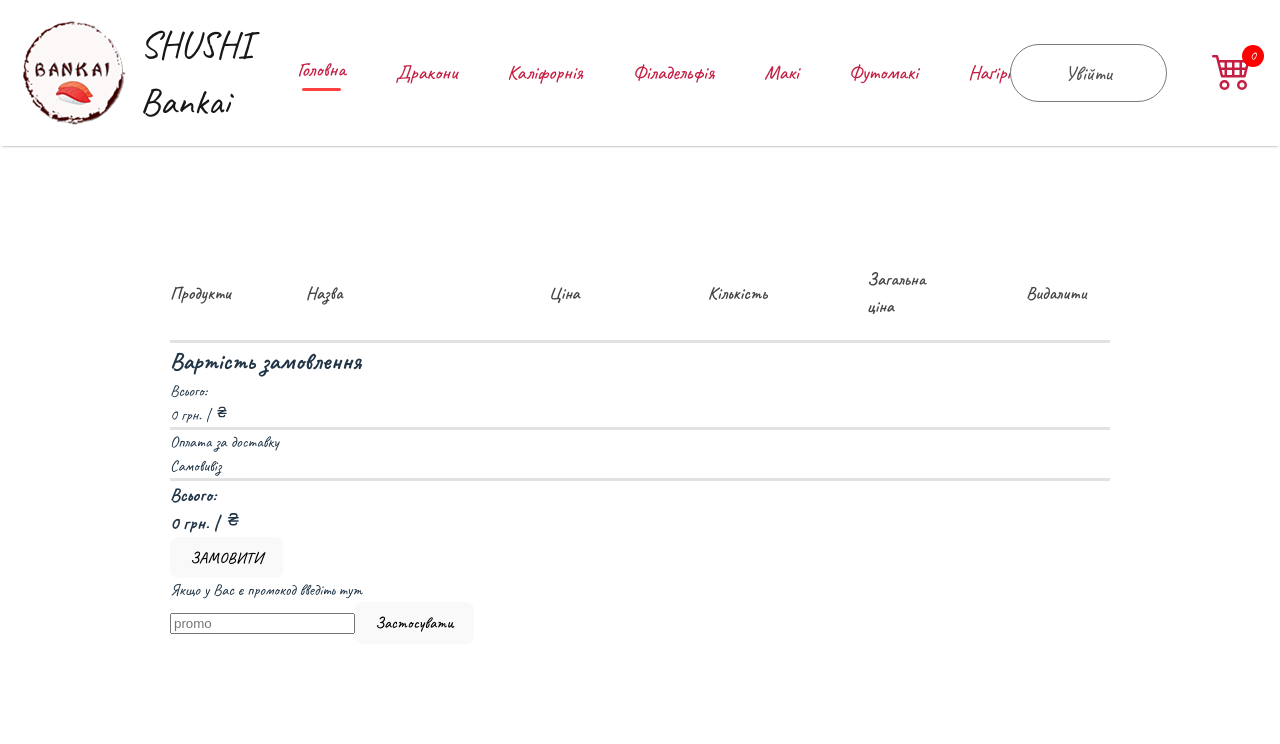
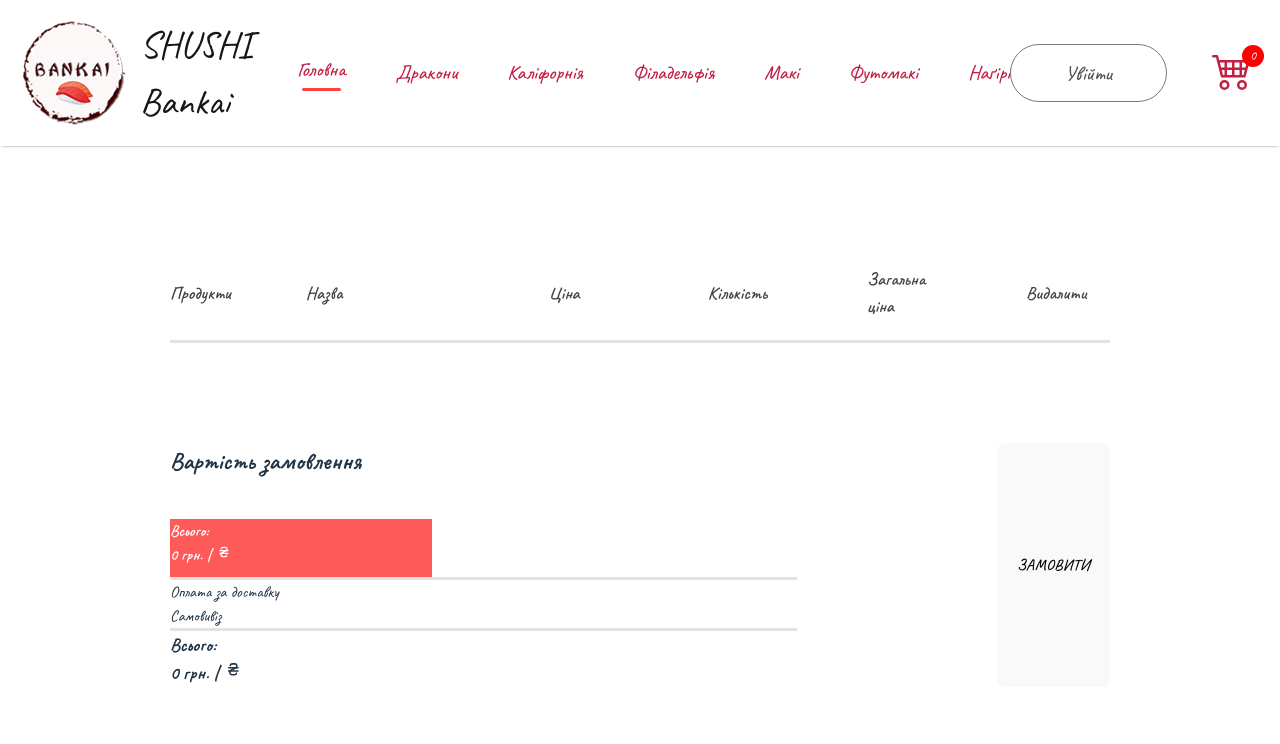
Before and after one commit to SandraHotsyn/banki, a React (Vite) app: page /cart in a window 1280 px wide. Shown: the top 744 px of the page. Built offline with nearby package versions, Linux system fonts and the light colour scheme.

Commit message:
add count

```diff
--- a/src/components/CartItems/CartItems.jsx
+++ b/src/components/CartItems/CartItems.jsx
@@ -5,7 +5,8 @@ import { IoBagRemoveOutline } from "react-icons/io5";
 import { TbCurrencyHryvnia } from "react-icons/tb";
 
 const CartItems = () => {
-  const { all_products, cartItems, removeFromCart } = useContext(HomeContext);
+  const { getTotalCartAmount, all_products, cartItems, removeFromCart } =
+    useContext(HomeContext);
 
   return (
     <div className={css.csrtItems}>
@@ -51,7 +52,7 @@ const CartItems = () => {
             <div className={css.cartItemsTotalItem}>
               <p>Всього:</p>
               <p>
-                {0} грн. | <TbCurrencyHryvnia />
+                {getTotalCartAmount()} грн. | <TbCurrencyHryvnia />
               </p>
             </div>
             <hr />
@@ -62,15 +63,15 @@ const CartItems = () => {
             <hr />
             <h3>Всього:</h3>
             <h3>
-              {0} грн. | <TbCurrencyHryvnia />
+              {getTotalCartAmount()} грн. | <TbCurrencyHryvnia />
             </h3>
           </div>
         </div>
         <button>ЗАМОВИТИ</button>
       </div>
-      <div>
+      <div className={css.promocode}>
         <p>Якщо у Вас є промокод введіть тут</p>
-        <div>
+        <div className={css.promobox}>
           <input type="text" placeholder="promo" />
           <button>Застосувати</button>
         </div>
--- a/src/components/CartItems/CartItems.module.css
+++ b/src/components/CartItems/CartItems.module.css
@@ -33,3 +33,62 @@
   border: 2px solid #ebebeb;
   background: #fff;
 }
+
+.cartItemsDown {
+  display: flex;
+  margin: 100px 0px;
+}
+
+.cartItemsTotal {
+  flex: 1;
+  display: flex;
+  flex-direction: column;
+  margin-right: 200px;
+  gap: 40px;
+}
+
+.cartItemsTotalItem {
+  width: 262px;
+  height: 58px;
+  outline: none;
+  border: none;
+  background: #ff5a5a;
+  color: #fff;
+  font-size: 16px;
+  font-weight: 600;
+  cursor: pointer;
+}
+
+.promocode {
+  flex: 1;
+  font-size: 16px;
+  font-weight: 500;
+}
+.promocode p {
+  color: #555;
+}
+
+.promobox {
+  width: 504px;
+  margin-top: 15px;
+  padding-left: 20px;
+  height: 58px;
+  background: #eaeaea;
+}
+.promobox input {
+  border: none;
+  outline: none;
+  background: transparent;
+  font-size: 16px;
+  width: 330px;
+  height: 50px;
+}
+
+.promobox button {
+  width: 170px;
+  height: 58px;
+  font-size: 16px;
+  background: black;
+  color: white;
+  cursor: pointer;
+}
--- a/src/components/Navbar/Navbar.jsx
+++ b/src/components/Navbar/Navbar.jsx
@@ -1,11 +1,13 @@
 import css from "./Navbar.module.css";
 import logo from "../assets/logo.png";
 import { BsCart4 } from "react-icons/bs";
-import { useState } from "react";
+import { useContext, useState } from "react";
 import { Link } from "react-router-dom";
+import { HomeContext } from "../../context/HomeContext"; // Підключіть HomeContext
 
 const Navbar = () => {
   const [menu, setMenu] = useState("home");
+  const { getTotalCartItems } = useContext(HomeContext); // Отримайте функцію для підрахунку товарів
 
   return (
     <div className={css.navbar}>
@@ -93,7 +95,8 @@ const Navbar = () => {
         <Link to="/cart" className={css.links}>
           <BsCart4 size={40} />
         </Link>
-        <div className={css.navCartCount}>0</div>
+        {/* Динамічне оновлення лічильника */}
+        <div className={css.navCartCount}>{getTotalCartItems()}</div>
       </div>
     </div>
   );
--- a/src/context/HomeContextProvider.jsx
+++ b/src/context/HomeContextProvider.jsx
@@ -20,7 +20,40 @@ const HomeContextProvider = ({ children }) => {
   const removeFromCart = (itemId) => {
     setCartItems((prev) => ({ ...prev, [itemId]: prev[itemId] - 1 }));
   };
-  const contextValue = { all_products, cartItems, addToCart, removeFromCart };
+
+  const getTotalCartAmount = () => {
+    let totalAmount = 0;
+    for (const item in cartItems) {
+      if (cartItems[item] > 0) {
+        let itemInfo = all_products.find(
+          (product) => product.id === Number(item)
+        );
+        if (itemInfo) {
+          totalAmount += itemInfo.new_price * cartItems[item];
+        }
+      }
+    }
+    return totalAmount;
+  };
+
+  const getTotalCartItems = () => {
+    let totalItem = 0;
+    for (const item in cartItems) {
+      if (cartItems[item] > 0) {
+        totalItem += cartItems[item];
+      }
+    }
+    return totalItem;
+  };
+
+  const contextValue = {
+    getTotalCartItems,
+    getTotalCartAmount,
+    all_products,
+    cartItems,
+    addToCart,
+    removeFromCart,
+  };
   return (
     <HomeContext.Provider value={contextValue}>{children}</HomeContext.Provider>
   );
```
